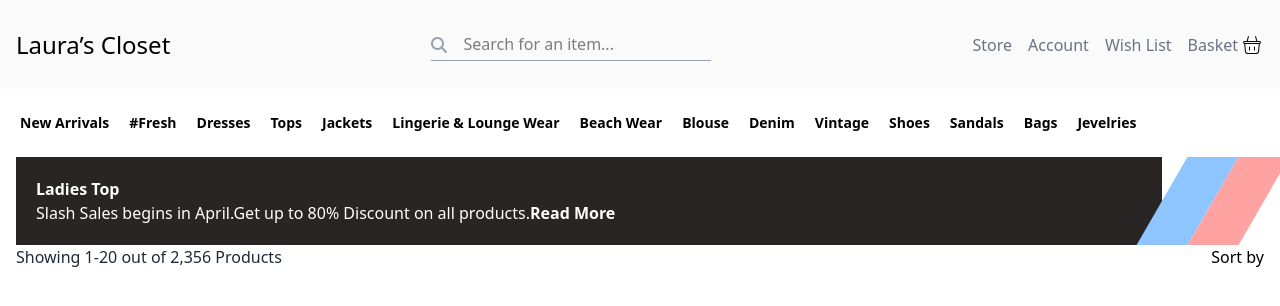
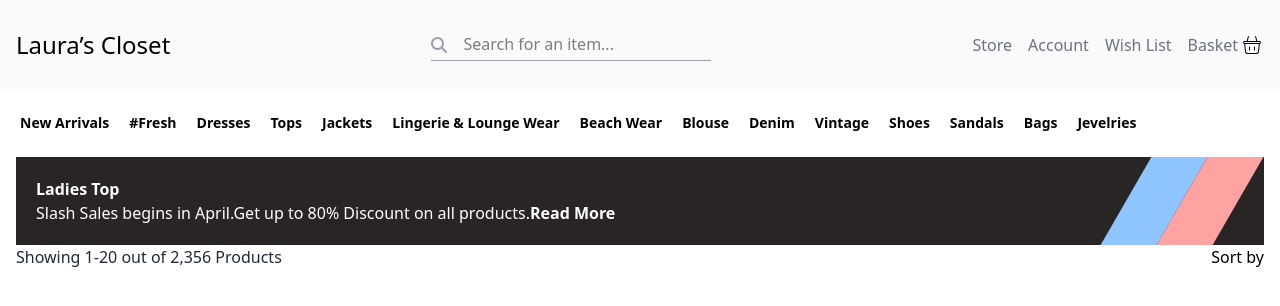
Before and after one commit to EugeneLevkovych/tailwind-lauras-closing, a React (Vite) app: page / in a window 1280 px wide. Shown: the top 306 px of the page. Built offline with nearby package versions, Linux system fonts and the light colour scheme.

Commit message:
add translate

```diff
--- a/src/components/Advertisement.jsx
+++ b/src/components/Advertisement.jsx
@@ -1,14 +1,15 @@
 export default function Advertisement() {
     return (
-        <div className="flex max-w-(--my-break-xl) mx-auto px-4">
-            <div className="text-white w-full p-5 bg-stone-800">
-          <div>
+    <div className="flex max-w-(--my-break-xl) mx-auto px-4">
+      <div className="flex text-white w-full bg-stone-800">
+          <div className="p-5 mr-auto">
             <h3 className="font-bold">Ladies Top</h3>
             <p className="font-light">Slash Sales begins in April.Get up to 80% Discount on all products.<span className="font-bold">Read More</span></p>
           </div>
-            </div>
-          <div className="bg-blue-300 w-14 -skew-x-30"></div>
-          <div className="bg-red-300 w-14 -skew-x-30" ></div>
-        </div>
+
+          <div className="bg-blue-300 w-14 -skew-x-30 -translate-x-6.5"></div>
+          <div className="bg-red-300 w-14 -skew-x-30 -translate-x-6.5"></div>
+      </div>
+    </div>
     )
 }
```
